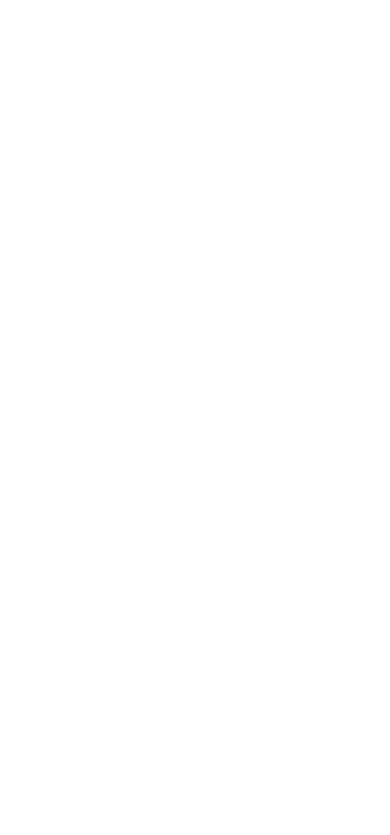
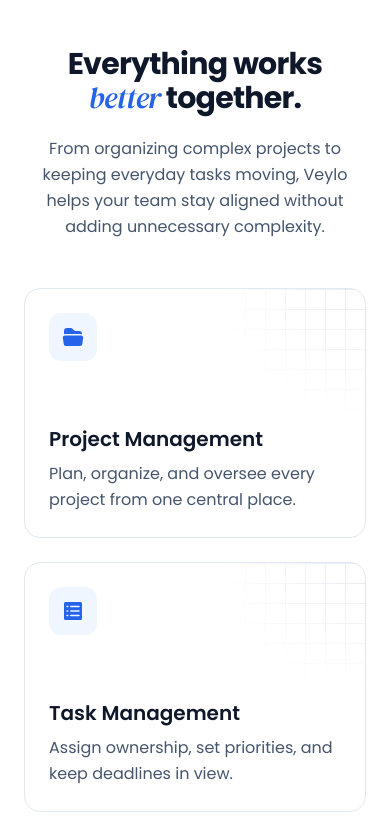
Before and after one commit to usmanmobeen111/Orbita-SAAS-Website-Next.js-Tailwind-Swiper-Motion-TypeScript, a Next.js app: page / in a window 390 px wide. Shown: the part 6400-7235 px from the top of the page. Before the commit the page ends 6367 px from the top, so only its background shows below. Built offline with nearby package versions, Linux system fonts and the light colour scheme.

Commit message:
Add Features section component with global styling and animations

```diff
--- /dev/null
+++ b/app/components/FeatureCards.tsx
@@ -0,0 +1,23 @@
+import type { IconType } from 'react-icons'
+
+const FeatureCards = ({ title, description, Icon }: { title: string, description: string, Icon: IconType }) => {
+  return (
+    <article className='group relative overflow-hidden rounded-2xl border border-slate-200 bg-white p-6 sm:p-8 text-left transition-colors duration-300 hover:border-blue-200 motion-reduce:transition-none'>
+      {/* Decorative grid (top-right) */}
+      <div aria-hidden='true' className='feature-card-grid pointer-events-none absolute top-0 right-0' />
+
+      <div className='relative'>
+        <div className='feature-card-icon flex h-12 w-12 items-center justify-center rounded-xl bg-paleblue text-primary transition-[background-color,color,scale] duration-300 ease-out group-hover:scale-[1.08] group-hover:bg-blue-100 group-hover:text-blue-700 motion-reduce:transition-none motion-reduce:group-hover:scale-100'>
+          <Icon className='h-6 w-6' aria-hidden='true' />
+        </div>
+
+        <div className='mt-16 transition-transform duration-300 ease-[cubic-bezier(0.22,1,0.36,1)] group-hover:-translate-y-1 motion-reduce:transition-none motion-reduce:group-hover:translate-y-0'>
+          <h3 className='text-xl font-semibold text-navy'>{title}</h3>
+          <p className='mt-2 text-base leading-relaxed text-slate-600'>{description}</p>
+        </div>
+      </div>
+    </article>
+  )
+}
+
+export default FeatureCards
--- /dev/null
+++ b/app/components/Features.tsx
@@ -0,0 +1,60 @@
+import { HiFolderOpen, HiUsers } from "react-icons/hi2"
+import { PiListDashesFill } from "react-icons/pi"
+import FeatureCards from "./FeatureCards"
+
+const features = [
+    {
+        id: 1,
+        title: "Project Management",
+        description: "Plan, organize, and oversee every project from one central place.",
+        icon: HiFolderOpen
+    },
+
+
+
+    {
+        id: 2,
+        title: "Task Management",
+        description: "Assign ownership, set priorities, and keep deadlines in view.",
+        icon: PiListDashesFill
+    },
+
+
+
+    {
+        id: 3,
+        title: "Team Collaboration",
+        description: "Bring discussions, updates, and shared responsibilities together.",
+        icon: HiUsers
+    }
+]
+const Features = () => {
+    return (
+        <section id="features" className="bg-white py-20 sm:py-24">
+        <div className="mx-auto max-w-7xl px-6 md:px-10">
+            <div className="text-center">
+            {/* User's Original Heading */}
+            <h2 className="text-3xl sm:text-5xl lg:text-6xl font-bold tracking-tight text-navy leading-[1.15] px-4">
+                Everything works{" "} <br />
+                <span className="text-primary font-dm-serif-display italic font-normal">
+                    better
+                </span>{" "}
+                together.
+            </h2>
+
+            {/* Persuasive Subheading */}
+            <p className="text-base sm:text-lg text-slate-600 max-w-2xl mx-auto mt-5 px-4 font-normal leading-relaxed">
+                From organizing complex projects to keeping everyday tasks moving, Veylo helps your team stay aligned without adding unnecessary complexity.
+            </p>
+            </div>
+            <div className="mt-12 grid grid-cols-1 gap-6 sm:mt-16 md:grid-cols-3 lg:gap-8">
+            {features.map((feature)=>(
+                <FeatureCards key={feature.id} title={feature.title} description={feature.description} Icon={feature.icon}/>
+            ))}
+            </div>
+        </div>
+        </section>
+    )
+}
+
+export default Features
--- a/app/globals.css
+++ b/app/globals.css
@@ -53,6 +53,47 @@
   }
 }
 
+/* Feature cards: decorative grid + icon ripple (driven by parent .group hover) */
+.feature-card-grid {
+  width: 9rem;
+  height: 8rem;
+  background-image:
+    linear-gradient(to right, #cbd5e1 1px, transparent 1px),
+    linear-gradient(to bottom, #cbd5e1 1px, transparent 1px);
+  background-size: 20px 20px;
+  background-position: top right;
+  opacity: 0.45;
+  -webkit-mask-image: radial-gradient(ellipse at top right, #000 0%, transparent 75%);
+  mask-image: radial-gradient(ellipse at top right, #000 0%, transparent 75%);
+  transition: width 500ms ease, height 500ms ease, opacity 500ms ease;
+}
+
+.group:hover .feature-card-grid {
+  width: 11rem;
+  height: 10rem;
+  opacity: 0.8;
+}
+
+@keyframes feature-icon-ripple {
+  0% { transform: scale(1); }
+  40% { transform: scale(1.06); }
+  70% { transform: scale(0.98); }
+  100% { transform: scale(1); }
+}
+
+.group:hover .feature-card-icon {
+  animation: feature-icon-ripple 450ms ease-out;
+}
+
+@media (prefers-reduced-motion: reduce) {
+  .feature-card-grid {
+    transition: none;
+  }
+  .group:hover .feature-card-icon {
+    animation: none;
+  }
+}
+
 /* Infinite Marquee Animations */
 @keyframes marquee {
   0% {
--- a/app/page.tsx
+++ b/app/page.tsx
@@ -3,13 +3,14 @@ import Navbar from './components/Navbar'
 import Hero from './components/Hero'
 import TrustedBy from './components/TrustedBy'
 import TeamSection from './components/TeamSection'
+import Features from './components/Features'
 
 const page = () => {
   return (
     <div className='font-poppins'><Hero/>
     <TrustedBy/>
     <TeamSection/>
-
+    <Features/>
     </div>
   )
 }
```
